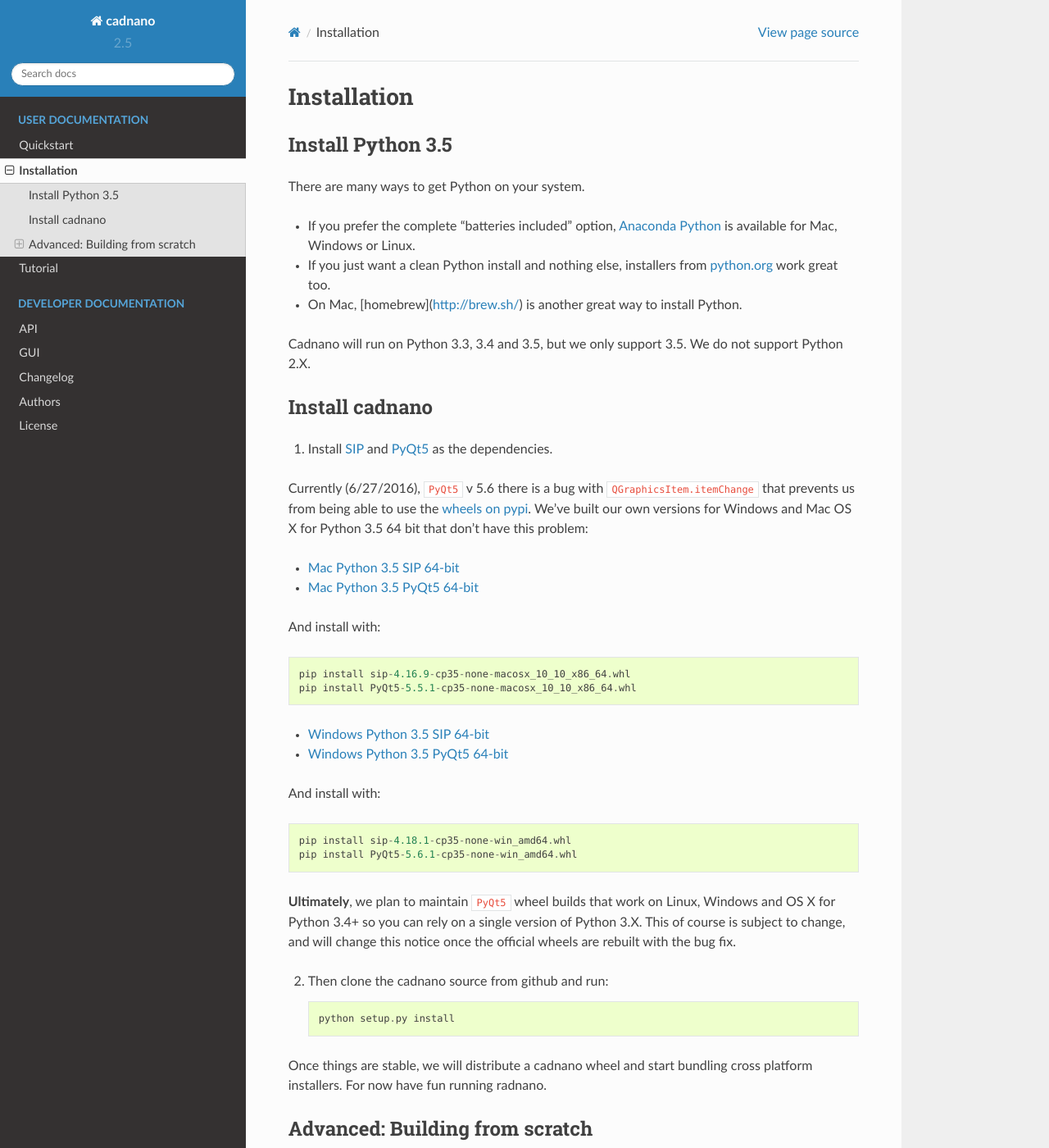
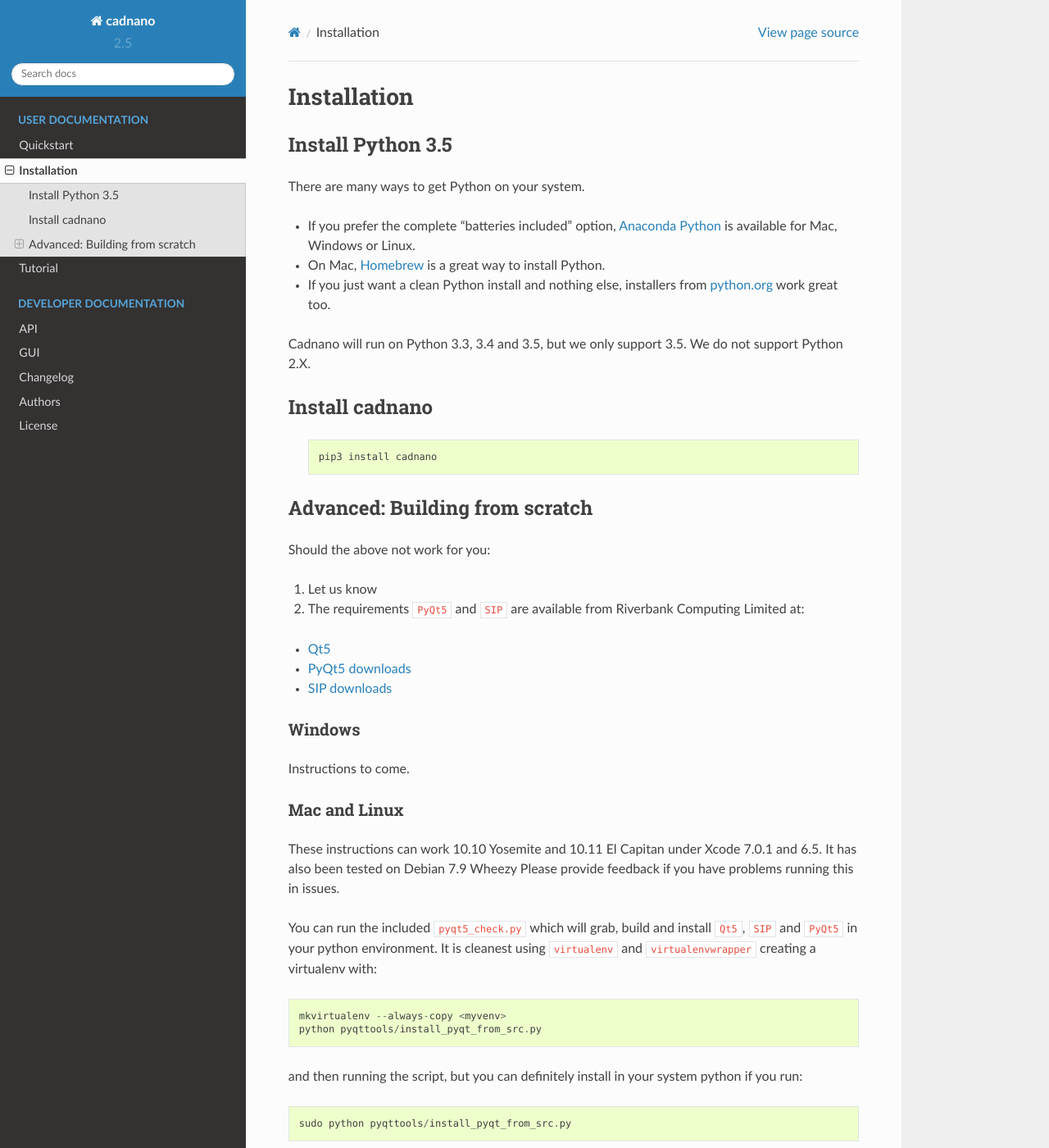
Before and after one commit to cadnano/cadnano2.5, a Sphinx documentation site: the page built from docs/installation.rst, in a window 1280 px wide and 1400 px high. Shown: the whole window at 82% size. Built offline with Sphinx 7.4.7 and the Read the Docs theme 2.0.0, drawn with Linux system fonts in a browser that asks for light colours; grey boxes are pictures that could not be loaded.

Commit message:
simple install doc

```diff
--- a/docs/installation.rst
+++ b/docs/installation.rst
@@ -10,9 +10,10 @@
 
 - If you prefer the complete "batteries included" option, `Anaconda Python <https://www.continuum.io/downloads>`__ is available for Mac, Windows or Linux.
 
+- On Mac, `Homebrew <http://brew.sh/>`__ is a great way to install Python.
+
 - If you just want a clean Python install and nothing else, installers from `python.org <https://www.python.org/>`__ work great too.
 
-- On Mac, [homebrew](http://brew.sh/) is another great way to install Python.
 
 Cadnano will run on Python 3.3, 3.4 and 3.5, but we only support 3.5. We do not support Python 2.X.
 
@@ -20,55 +21,10 @@
 Install cadnano
 ---------------
 
-1. Install `SIP <https://riverbankcomputing.com/software/sip/intro>`__
-   and
-   `PyQt5 <https://www.riverbankcomputing.com/software/pyqt/intro>`__ as
-   the dependencies.
-
-Currently (6/27/2016), ``PyQt5`` v 5.6 there is a bug with
-``QGraphicsItem.itemChange`` that prevents us from being able to use the
-`wheels on pypi <https://pypi.python.org/pypi/PyQt5/5.6>`__. We've built
-our own versions for Windows and Mac OS X for Python 3.5 64 bit that
-don't have this problem:
-
--  `Mac Python 3.5 SIP
-   64-bit <https://hu-my.sharepoint.com/personal/nick_conway_wyss_harvard_edu/_layouts/15/guestaccess.aspx?guestaccesstoken=l9ewGX%2bbgyXEsOFJb4ADP7gEICEj6HvulLGmZ8%2fEzfc%3d&docid=00790fc3650cb4bafa45c2689c71acddd>`__
--  `Mac Python 3.5 PyQt5
-   64-bit <https://hu-my.sharepoint.com/personal/nick_conway_wyss_harvard_edu/_layouts/15/guestaccess.aspx?guestaccesstoken=4K1bIvG9EwTvTNm5fxpCRxKLafkWpNd45nLs%2fekGpN0%3d&docid=0980b254529b940d3bb026a8006ab2ff2>`__
-
-And install with:
-
-::
-
-        pip install sip-4.16.9-cp35-none-macosx_10_10_x86_64.whl
-        pip install PyQt5-5.5.1-cp35-none-macosx_10_10_x86_64.whl
-
--  `Windows Python 3.5 SIP
-   64-bit <https://hu-my.sharepoint.com/personal/nick_conway_wyss_harvard_edu/_layouts/15/guestaccess.aspx?guestaccesstoken=hHzHovkboxbgsl5ZH46X%2f4uSw52mVuRsTSJOONafsis%3d&docid=06d4c2a4776be46f8b0aad84f43c58532>`__
--  `Windows Python 3.5 PyQt5
-   64-bit <https://hu-my.sharepoint.com/personal/nick_conway_wyss_harvard_edu/_layouts/15/guestaccess.aspx?guestaccesstoken=ngRHdMEIrmXYJ3W2dOIrs9L68nVLqeslinQHsbwcGCg%3d&docid=08daf362df3b14bf084973d85e4efd662>`__
-
-And install with:
-
-::
-
-        pip install sip-4.18.1-cp35-none-win_amd64.whl
-        pip install PyQt5-5.6.1-cp35-none-win_amd64.whl
-
-**Ultimately**, we plan to maintain ``PyQt5`` wheel builds that work on
-Linux, Windows and OS X for Python 3.4+ so you can rely on a single
-version of Python 3.X. This of course is subject to change, and will
-change this notice once the official wheels are rebuilt with the bug
-fix.
-
-2. Then clone the cadnano source from github and run:
-
    ::
 
-       python setup.py install
+       pip3 install cadnano
 
-Once things are stable, we will distribute a cadnano wheel and start
-bundling cross platform installers. For now have fun running radnano.
 
 Advanced: Building from scratch
 -------------------------------
```
